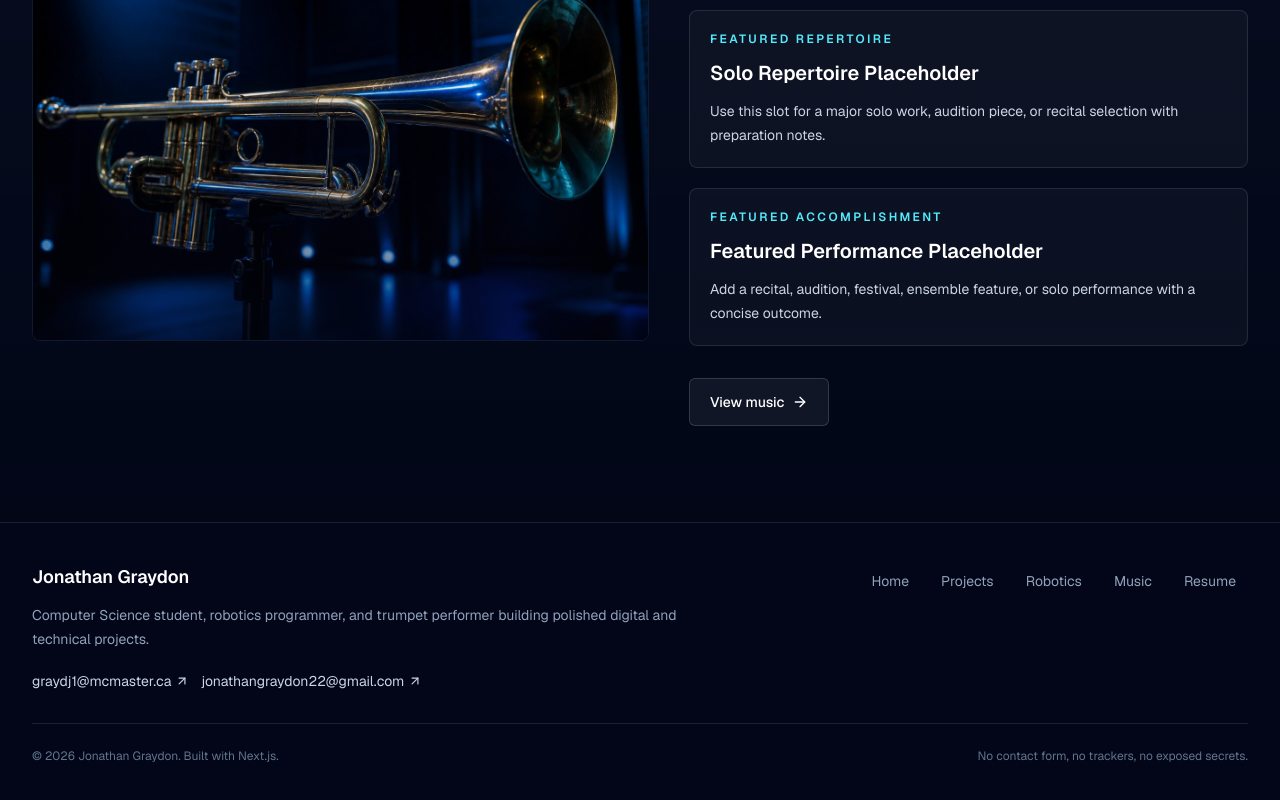
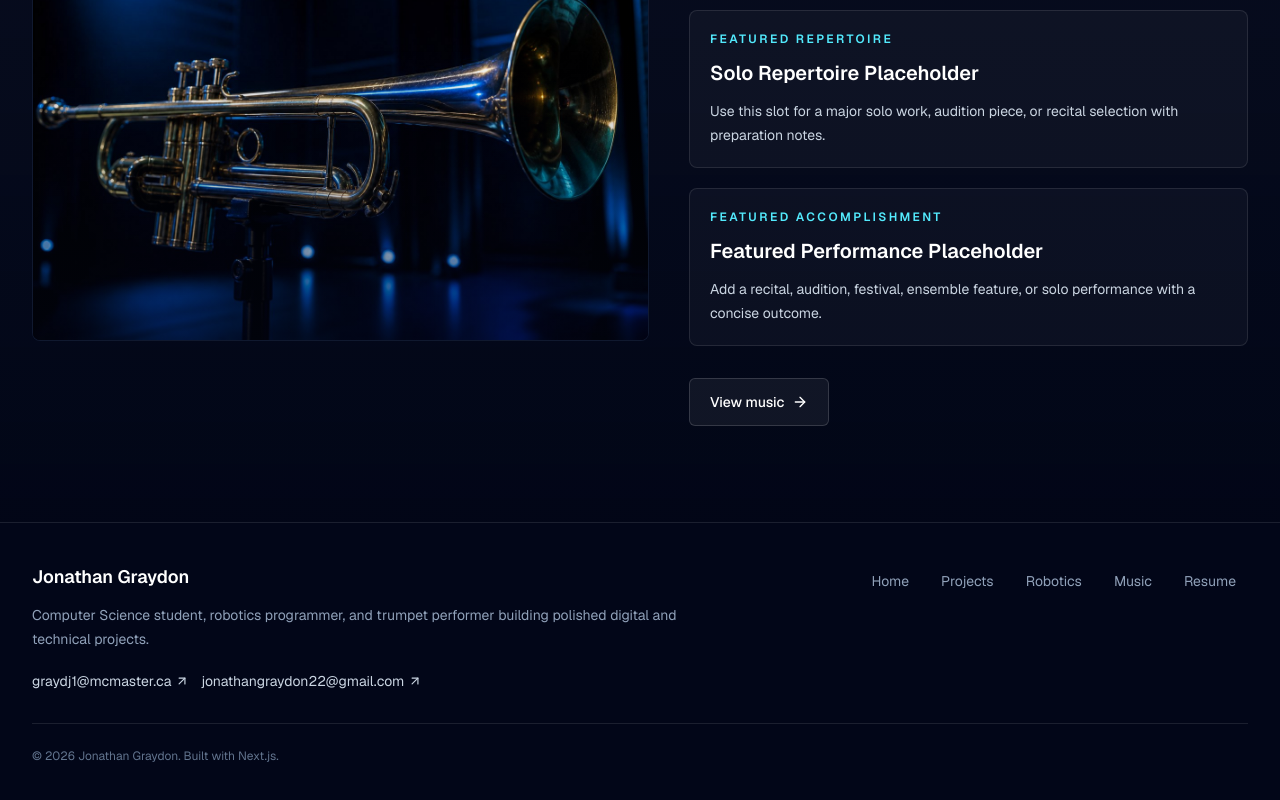
Before and after one commit to Romgi/Personal-Site, a Next.js app: page / in a window 1280 px wide. Shown: the part 3379-4179 px from the top of the page. Built offline with nearby package versions, Linux system fonts and the light colour scheme; no server answers.

Commit message:
Updated footer

```diff
--- a/src/components/layout/Footer.tsx
+++ b/src/components/layout/Footer.tsx
@@ -46,7 +46,6 @@ export function Footer() {
           <p>
             © {new Date().getFullYear()} Jonathan Graydon. Built with Next.js.
           </p>
-          <p>No contact form, no trackers, no exposed secrets.</p>
         </div>
       </Container>
     </footer>
```
